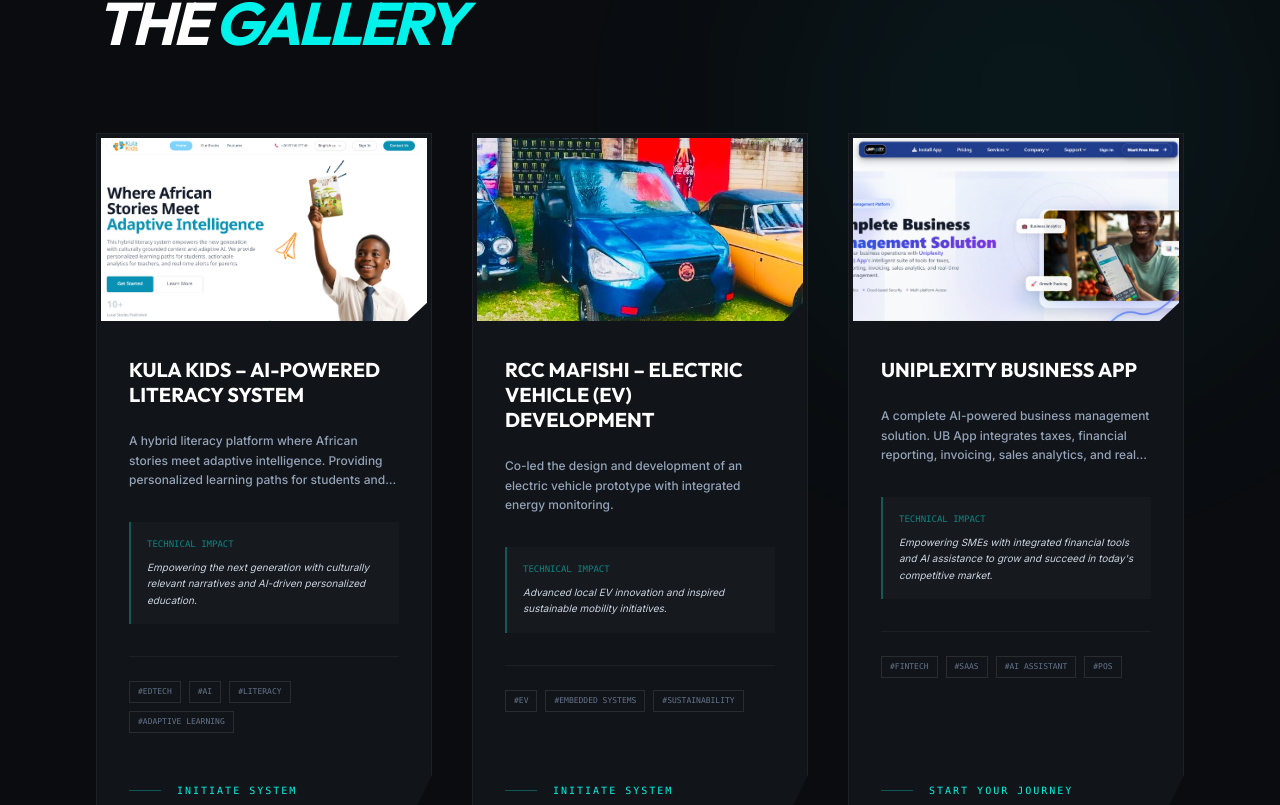
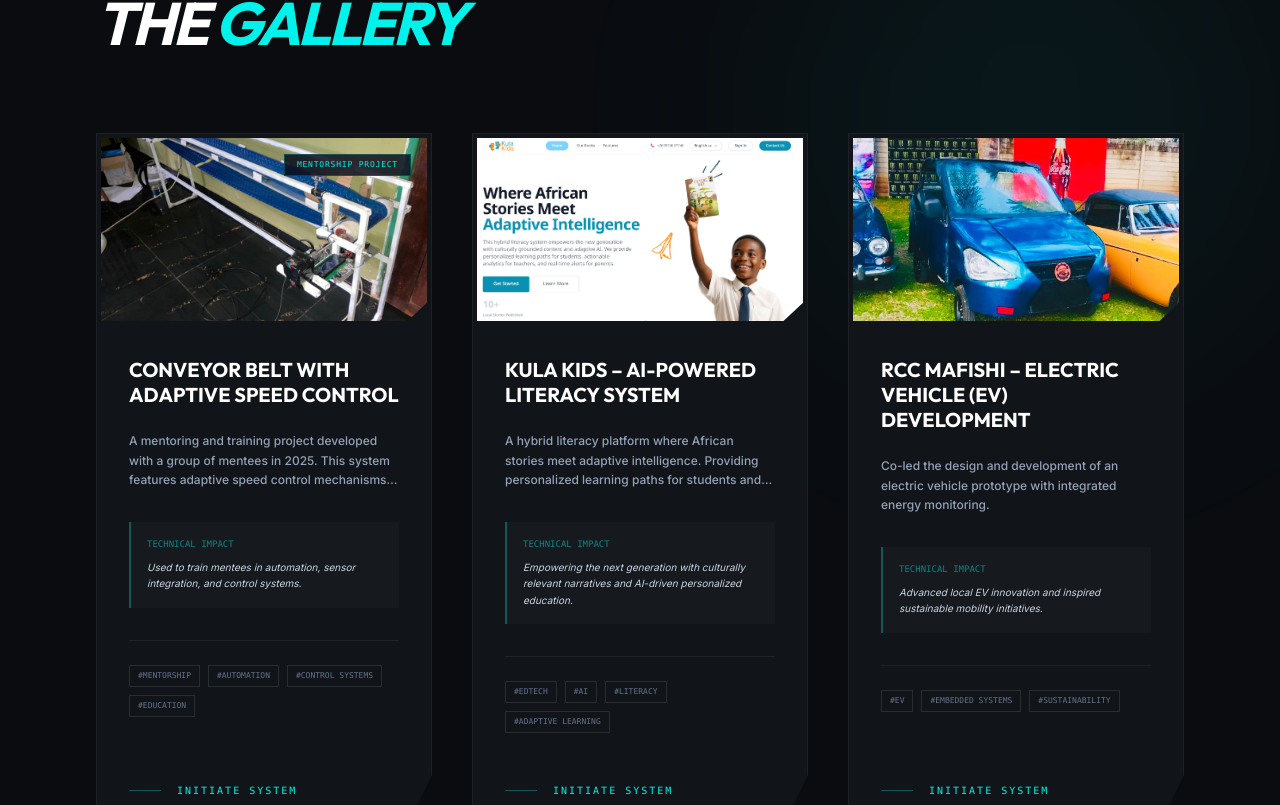
Before and after one commit to praisemwanza53/portfolio, a Vue app: page / in a window 1280 px wide. Shown: the part 5775-6580 px from the top of the page. Built offline with nearby package versions, Linux system fonts and the light colour scheme.

Commit message:
Added Conveyor Belt project, updated blog quote, and optimized SEO

```diff
--- a/index.html
+++ b/index.html
@@ -4,7 +4,29 @@
     <meta charset="UTF-8" />
     <link rel="icon" type="image/svg+xml" href="/vite.svg" />
     <meta name="viewport" content="width=device-width, initial-scale=1.0" />
+
+    <!-- Primary Meta Tags -->
     <title>Praise Mwanza | Mechatronics Engineer & AI Innovator</title>
+    <meta name="title" content="Praise Mwanza | Mechatronics Engineer & AI Innovator">
+    <meta name="description" content="Portfolio of Praise Mwanza, a Mechatronics & AI Systems Engineer in Zambia. Specializing in Robotics, Artificial Intelligence, and Sustainable Engineering Solutions.">
+    <meta name="keywords" content="Praise Mwanza, Mechatronics Engineer, AI Systems, Robotics, Zambia, Innovator, Uniplexity AI, Software Developer, IoT, Machine Learning, Embedded Systems">
+    <meta name="author" content="Praise Mwanza">
+    <meta name="robots" content="index, follow">
+
+    <!-- Open Graph / Facebook -->
+    <meta property="og:type" content="website">
+    <meta property="og:url" content="https://praisemwanza.uniplexityai.com/">
+    <meta property="og:title" content="Praise Mwanza | Mechatronics Engineer & AI Innovator">
+    <meta property="og:description" content="Portfolio of Praise Mwanza, a Mechatronics & AI Systems Engineer in Zambia. Specializing in Robotics, Artificial Intelligence, and Sustainable Engineering Solutions.">
+    <meta property="og:image" content="https://praisemwanza.uniplexityai.com/profile.png">
+
+    <!-- Twitter -->
+    <meta property="twitter:card" content="summary_large_image">
+    <meta property="twitter:url" content="https://praisemwanza.uniplexityai.com/">
+    <meta property="twitter:title" content="Praise Mwanza | Mechatronics Engineer & AI Innovator">
+    <meta property="twitter:description" content="Portfolio of Praise Mwanza, a Mechatronics & AI Systems Engineer in Zambia. Specializing in Robotics, Artificial Intelligence, and Sustainable Engineering Solutions.">
+    <meta property="twitter:image" content="https://praisemwanza.uniplexityai.com/profile.png">
+
   </head>
   <body class="bg-white dark:bg-[#0f172a] text-slate-900 dark:text-slate-100 transition-colors duration-300">
     <div id="app"></div>
--- a/src/data/portfolio.js
+++ b/src/data/portfolio.js
@@ -14,6 +14,16 @@ export const portfolioData = {
         web: ["Vue.js", "Tailwind CSS", "Flask / FastAPI", "MongoDB", "Google Cloud Platform"]
     },
     projects: [
+        {
+            title: "Conveyor Belt with Adaptive Speed Control",
+            description: "A mentoring and training project developed with a group of mentees in 2025. This system features adaptive speed control mechanisms, demonstrating practical application of automation principles for educational purposes.",
+            image: "/conveyor1.png",
+            images: ["/conveyor1.png", "/conveyor2.png"],
+            link: "#",
+            status: "Mentorship Project",
+            impact: "Used to train mentees in automation, sensor integration, and control systems.",
+            tags: ["Mentorship", "Automation", "Control Systems", "Education"]
+        },
         {
             title: "Kula Kids – AI-Powered Literacy System",
             description: "A hybrid literacy platform where African stories meet adaptive intelligence. Providing personalized learning paths for students and actionable analytics for teachers through culturally grounded content.",
@@ -161,7 +171,7 @@ export const portfolioData = {
             date: "Mar 2024",
             readTime: "6 min",
             category: "Innovation",
-            description: "UNDP launched the Mukuba UniPod at Copperbelt University, bridging the gap between R&D and product creation to empower Africa's youth as industrial catalysts.",
+            description: "Drawing inspiration from Uganda's achievements in e-mobility, Praize remarks, \"In 2011, a student team designed an electric car and scaled up to become a major company named Kiira Motors. The company is now projected to employ over 100,000 workers. That's the future we're striving for, and with UNDP’s timbuktoo assistance, we can attain it.\"",
             image: "/blog2.png",
             link: "https://www.undp.org/africa/stories/undps-timbuktoo-initiative-pioneers-research-and-development-space-zambias-youth"
         },
```
Also changed, not shown: public/conveyor1.png (added), public/conveyor2.png (added).
